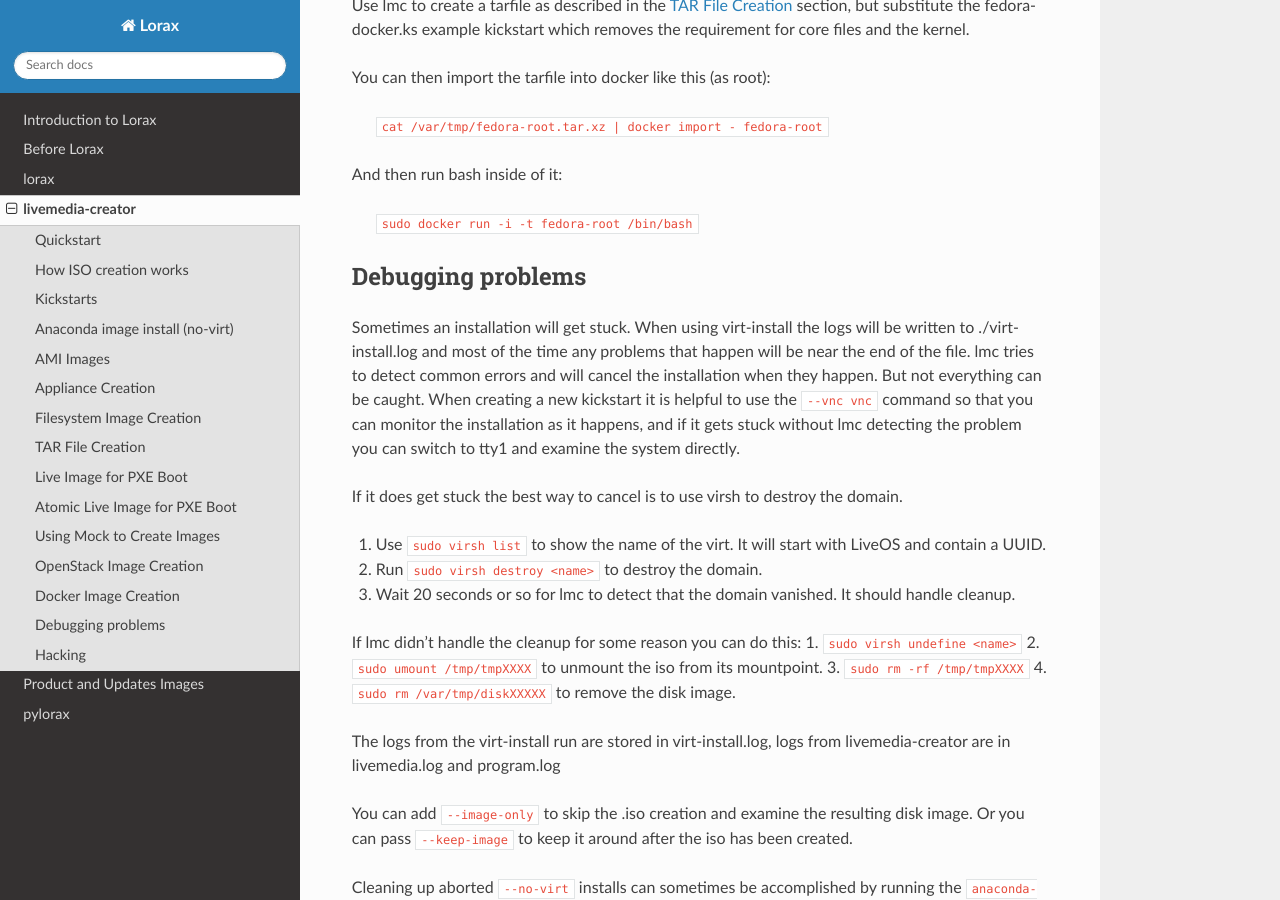
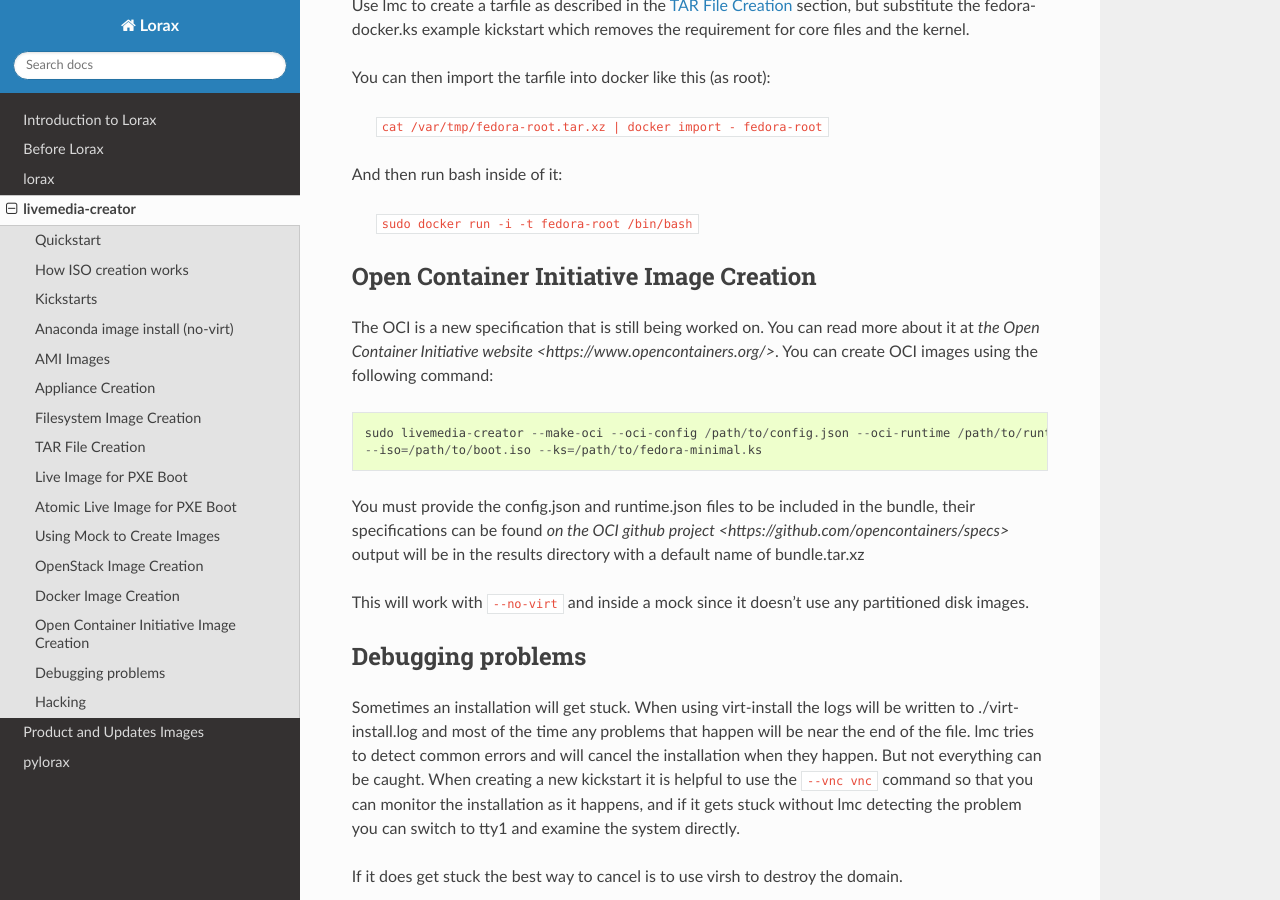
Before and after one commit to weldr/lorax, a Sphinx documentation site: the page built from docs/livemedia-creator.rst, in a window 1280 px wide and 900 px high, scrolled down 8568 px. Built offline with Sphinx 7.4.7 and the Read the Docs theme 2.0.0, drawn with Linux system fonts in a browser that asks for light colours.

Commit message:
Add documentation for --make-oci

```diff
--- a/docs/livemedia-creator.rst
+++ b/docs/livemedia-creator.rst
@@ -436,6 +436,24 @@ And then run bash inside of it:
     ``sudo docker run -i -t fedora-root /bin/bash``
 
 
+Open Container Initiative Image Creation
+----------------------------------------
+
+The OCI is a new specification that is still being worked on. You can read more about it at
+`the Open Container Initiative website <https://www.opencontainers.org/>`. You can create
+OCI images using the following command::
+
+    sudo livemedia-creator --make-oci --oci-config /path/to/config.json --oci-runtime /path/to/runtime.json \
+    --iso=/path/to/boot.iso --ks=/path/to/fedora-minimal.ks
+
+You must provide the config.json and runtime.json files to be included in the bundle,
+their specifications can be found `on the OCI github project <https://github.com/opencontainers/specs>`
+output will be in the results directory with a default name of bundle.tar.xz
+
+This will work with ``--no-virt`` and inside a mock since it doesn't use any
+partitioned disk images.
+
+
 Debugging problems
 ------------------
 
```
